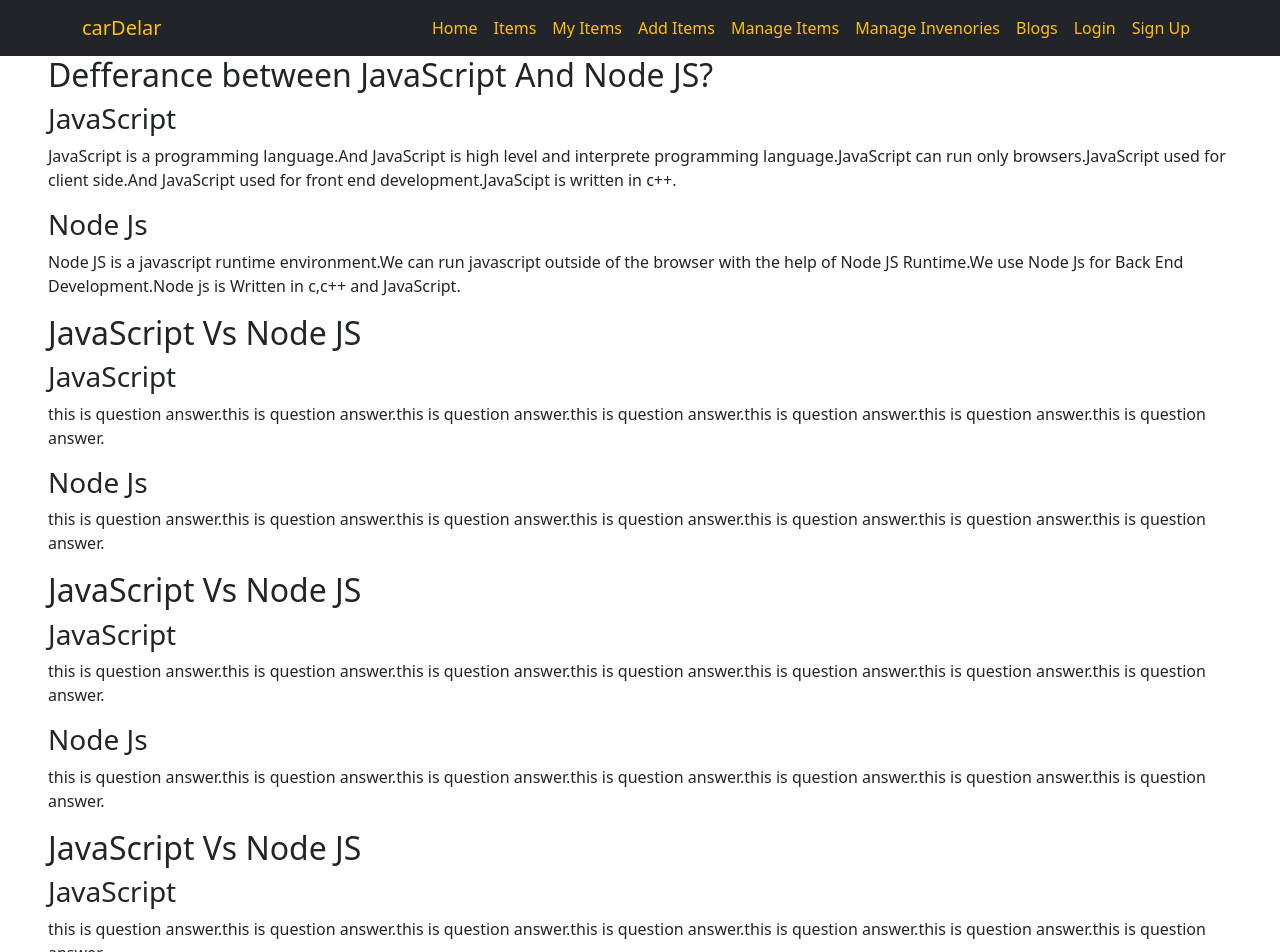
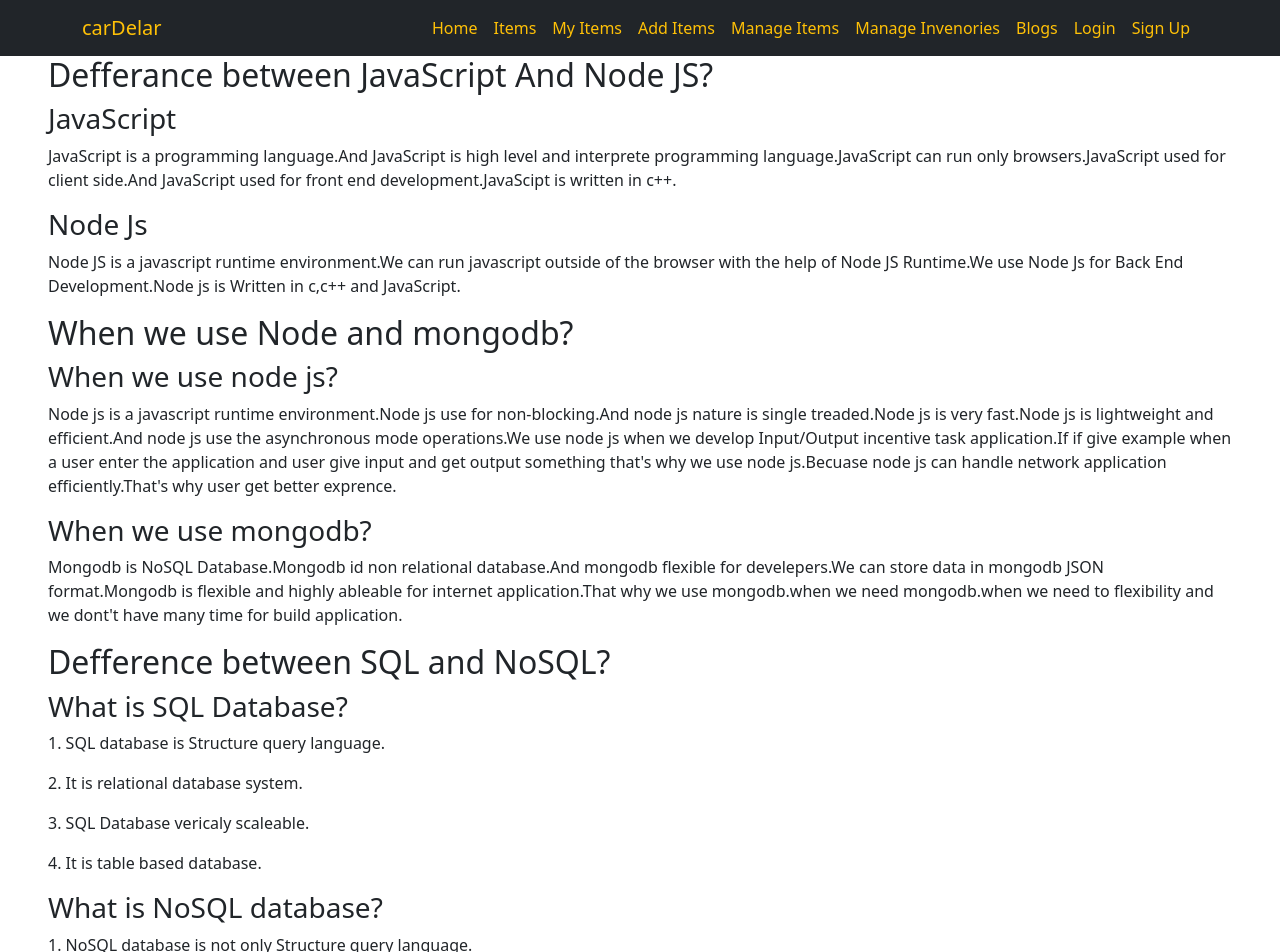
Before and after one commit to majedulhaque1/warehouse-management-website-client, a React (Create React App) app: page /blogs in a window 1280 px wide. Shown: the top 952 px of the page. Built offline with nearby package versions, Linux system fonts and the light colour scheme; no server answers.

Commit message:
secound quesion and third question answer done

```diff
--- a/src/Pages/Blogs/Blogs.js
+++ b/src/Pages/Blogs/Blogs.js
@@ -1,5 +1,5 @@
 import React from 'react';
-import './';
+import './Blogs.css';
 
 const Blogs = () => {
     return (
@@ -16,25 +16,32 @@ const Blogs = () => {
                 </p>
             </div>
             <div>
-                <h2>JavaScript Vs Node JS</h2>
-                <h3>JavaScript</h3>
+                <h2>When we use Node and mongodb?</h2>
+                <h3>When we use node js?</h3>
                 <p>
-                    this is question answer.this is question answer.this is question answer.this is question answer.this is question answer.this is question answer.this is question answer.
+                    Node js is a javascript runtime environment.Node js use for non-blocking.And node js nature is single treaded.Node js is very fast.Node js is lightweight and efficient.And node js use the asynchronous mode operations.We use node js when we develop Input/Output incentive task application.If if give example when a user enter the application and user give input and get output something
+                    that's why we use node js.Becuase node js can handle network application efficiently.That's why user get better exprence.
                 </p>
-                <h3>Node Js</h3>
+                <h3>When we use mongodb?</h3>
                 <p>
-                    this is question answer.this is question answer.this is question answer.this is question answer.this is question answer.this is question answer.this is question answer.
+                    Mongodb is NoSQL Database.Mongodb id non relational database.And mongodb flexible for develepers.We can store data in mongodb JSON format.Mongodb is flexible and highly ableable for internet application.That why we use mongodb.when we need mongodb.when we need to flexibility and we dont't have many time for build application.
                 </p>
             </div>
             <div>
-                <h2>JavaScript Vs Node JS</h2>
-                <h3>JavaScript</h3>
+                <h2>Defference between SQL and NoSQL?</h2>
+                <h3>What is SQL Database?</h3>
                 <p>
-                    this is question answer.this is question answer.this is question answer.this is question answer.this is question answer.this is question answer.this is question answer.
+                    <p>1. SQL database is Structure query language.</p>
+                    <p>2. It is relational database system.</p>
+                    <p>3. SQL Database vericaly scaleable.</p>
+                    <p>4. It is table based database.</p>
                 </p>
-                <h3>Node Js</h3>
+                <h3>What is NoSQL database?</h3>
                 <p>
-                    this is question answer.this is question answer.this is question answer.this is question answer.this is question answer.this is question answer.this is question answer.
+                    <p>1. NoSQL database is not only Structure query language.</p>
+                    <p>2. It is non relational database system.</p>
+                    <p>3. NoSQL database horizentaly scaleabale.</p>
+                    <p>1. It is docoment based database or JSON.</p>
                 </p>
             </div>
             <div>
```
